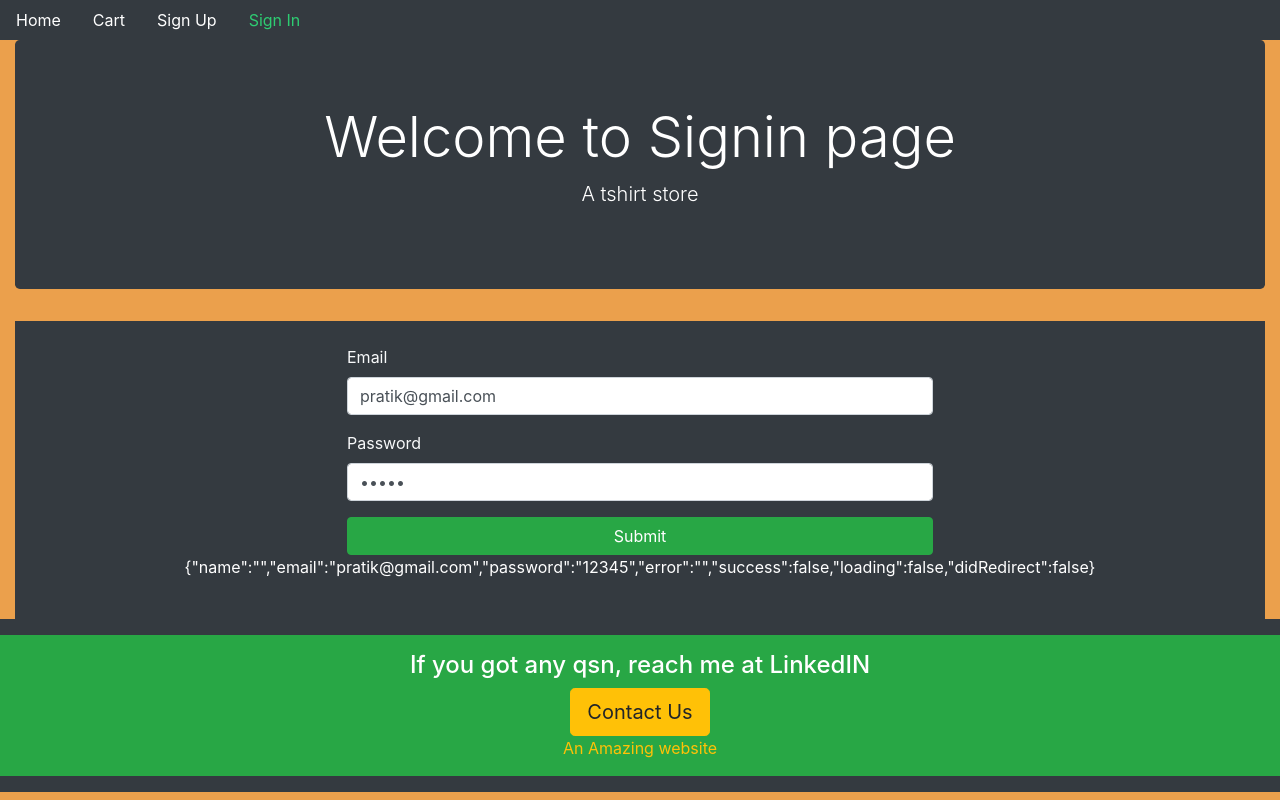
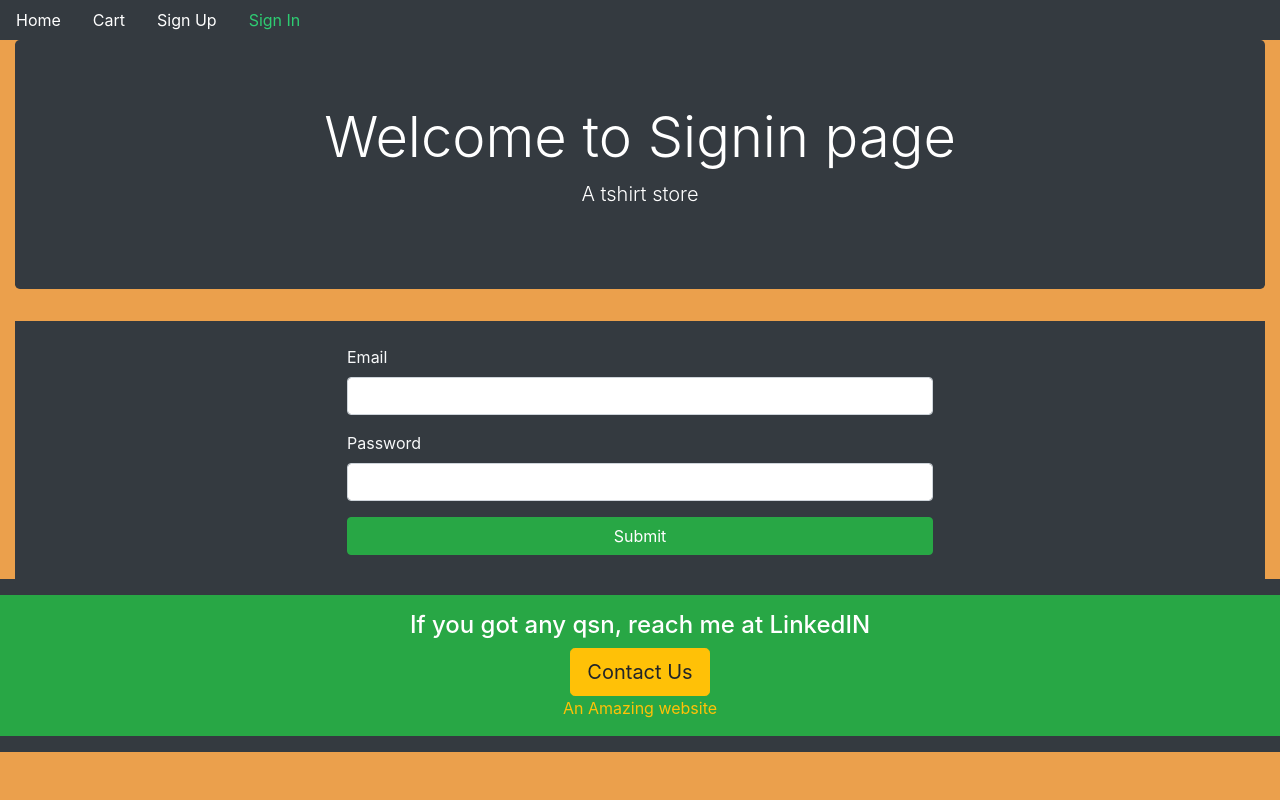
Before and after one commit to pratikmishra356/ecomm-frontend, a React (Create React App) app: page /signin in a window 1280 px wide. Built offline with nearby package versions, Linux system fonts and the light colour scheme.

Commit message:
changing crendentials

```diff
--- a/src/core/Cart.js
+++ b/src/core/Cart.js
@@ -49,6 +49,9 @@ const Cart= () => {
 
             </div>
             <div className="col-6">
+                <div>Default card number is : 4111 1111 1111 1111
+                    <p>Type next month and year</p>
+                </div>
                 {products.length > 0 ?
                 (
                     <PaymentB products={products} setReload={setReload} />
--- a/src/user/Signin.js
+++ b/src/user/Signin.js
@@ -7,8 +7,8 @@ const Signin = () => {
 
     const [values, setValues] = useState({
         name:"",
-        email: "pratik@gmail.com",
-        password: "12345",
+        email: "",
+        password: "",
         error: "",
         success: false,
         loading: false,
@@ -135,9 +135,7 @@ const Signin = () => {
        {loadingMessage()}
 
        {signInForm()}
-        <p className="text-center">
-            {JSON.stringify(values)}
-        </p>
+
         {performRedirect()}
         </Base>
     )
--- a/src/user/Signup.js
+++ b/src/user/Signup.js
@@ -129,9 +129,7 @@ const Signup = () => {
             {successMessage()}
             {errorMessage()}
             {signUpForm()}
-            <p className="text-white text-center">
-                {JSON.stringify(values)}
-            </p>
+
         </Base>
     )
 }
```
